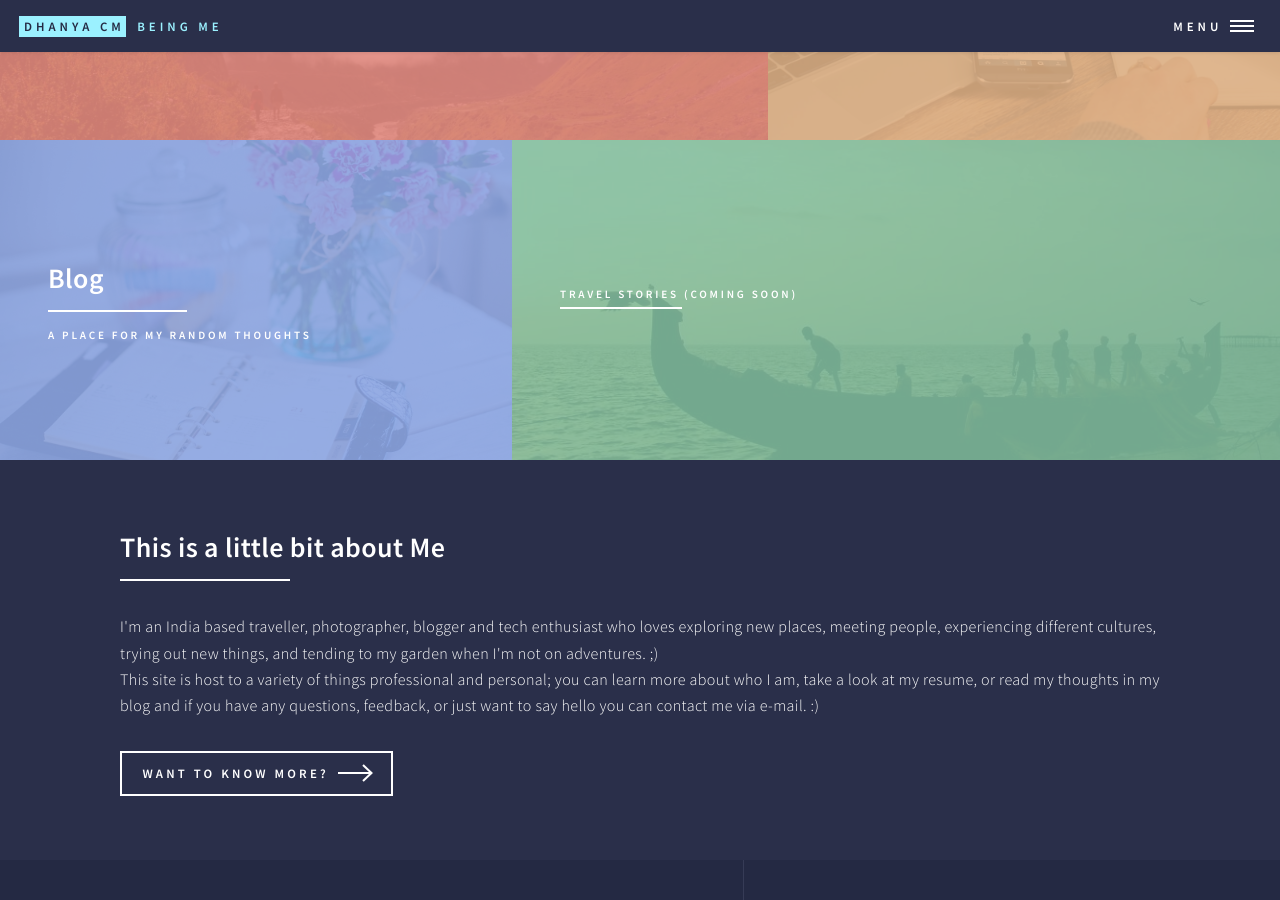
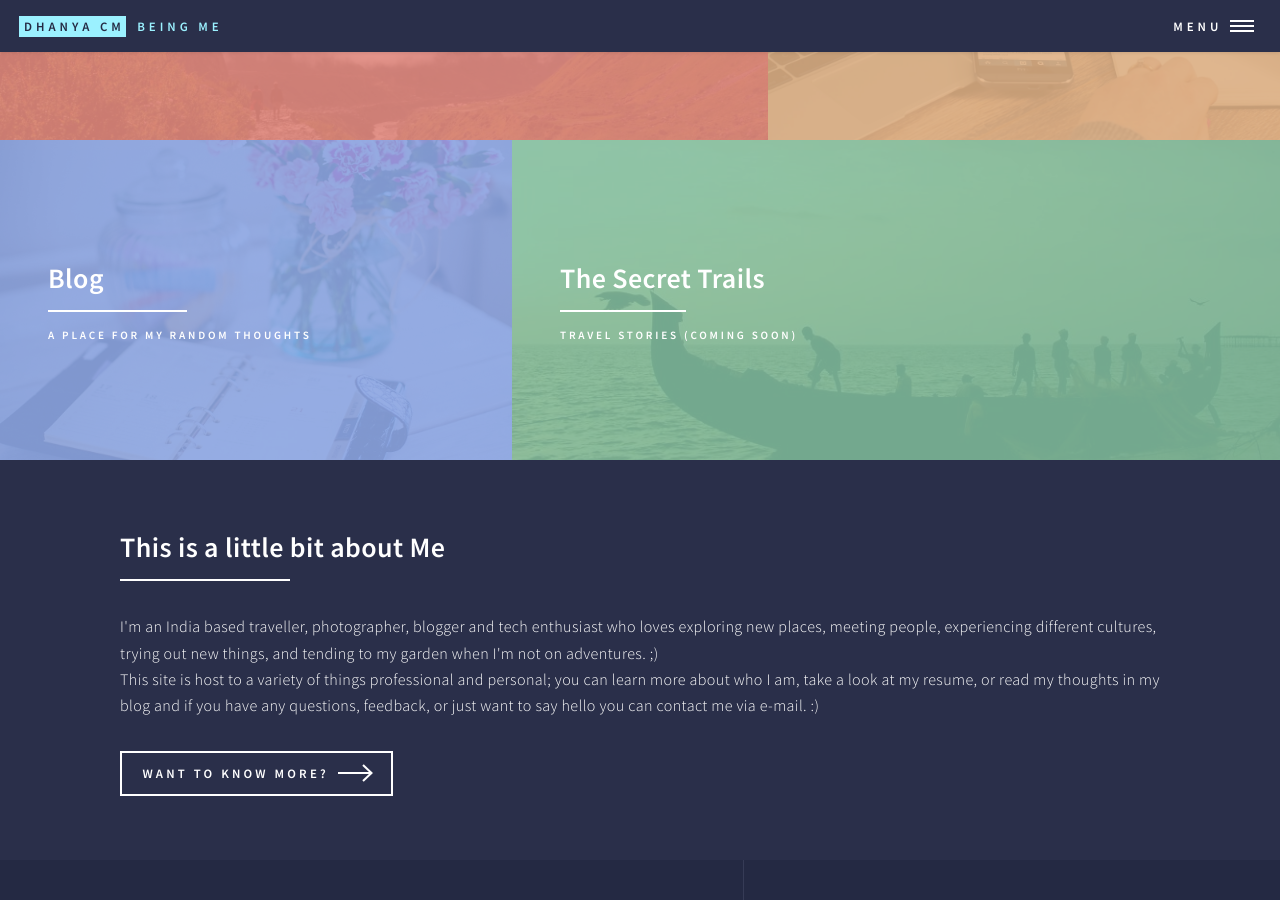
Before and after one commit to dhanyacm/dhanyacm, a Jekyll site: the page built from index.html, in a window 1280 px wide and 900 px high, scrolled down 1175 px. Built offline with Jekyll 4.4.1, drawn with Linux system fonts in a browser that asks for light colours; the list of posts is cut into pages by our own code.

Commit message:
Update index.html

```diff
--- a/index.html
+++ b/index.html
@@ -63,7 +63,7 @@ frontpage: true
 										<img src="images/pic03.jpg" alt="" />
 									</span>
 									<header class="major">
-									<!--	<h3><a href="https://thesecrettrails.com/" class="link">Travels</a></h3>	 -->
+										<h3><!--<a href="https://thesecrettrails.com/" class="link"> -->The Secret Trails</a></h3>
 										<p>Travel Stories (Coming soon)</p>
 									</header>
 								</article>
```
